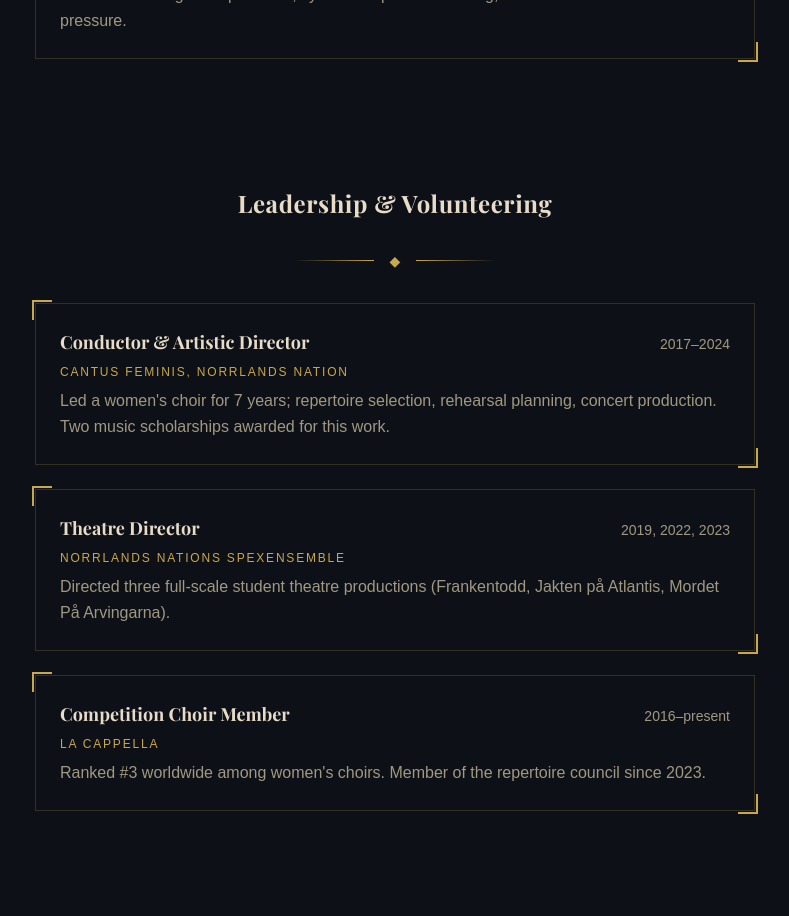
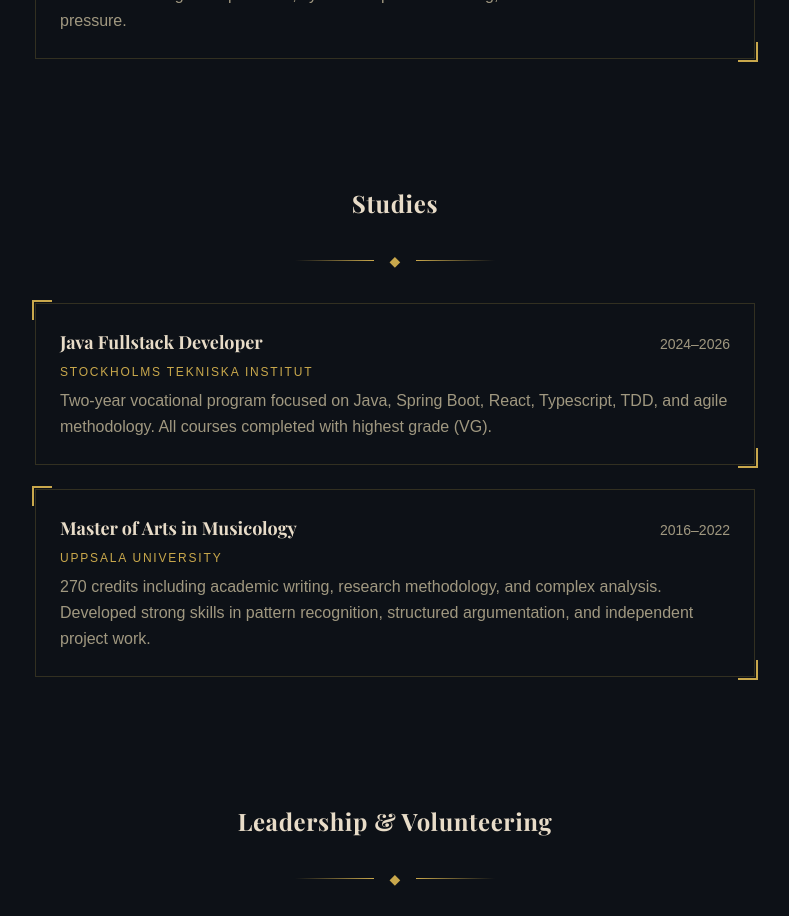
Before and after one commit to nanawally/portfolio, a Next.js app: page / in a window 1280 px wide. Shown: the part 2200-3116 px from the top of the page, without its empty margins (245-1034 px from the left). Built offline with nearby package versions, Linux system fonts and the light colour scheme; a web font is replaced by a local one.

Commit message:
Add Studies to ProSite

```diff
--- a/app/components/ProSite.tsx
+++ b/app/components/ProSite.tsx
@@ -66,6 +66,21 @@ const experience = [
     period: "nov 2024–dec 2025",
     description:
       "Technical troubleshooting of software and hardware in ambulance care systems used across Scandinavia. Responsibilities included remote diagnostics, system configuration, log analysis, and coordinating with development teams on bug reports. Working in a safety-critical medical environment taught me precision, systematic problem-solving, and clear communication under pressure.",
+  },
+];
+
+const studies = [
+  {
+    title: "Java Fullstack Developer",
+    place: "Stockholms Tekniska Institut",
+    period: "2024–2026",
+    description: "Two-year vocational program focused on Java, Spring Boot, React, Typescript, TDD, and agile methodology. All courses completed with highest grade (VG).",
+  },
+  {
+    title: "Master of Arts in Musicology",
+    place: "Uppsala University",
+    period: "2016–2022",
+    description: "270 credits including academic writing, research methodology, and complex analysis. Developed strong skills in pattern recognition, structured argumentation, and independent project work.",
   },
 ];
 
@@ -276,6 +291,35 @@ export default function ProSite() {
         </div>
       </section>
 
+      {/* Studies */}
+      <section className="max-w-3xl mx-auto px-6 py-16">
+        <h2 className="text-2xl font-serif font-bold mb-2 text-center tracking-wide">
+          Studies
+        </h2>
+        <div className="deco-divider mb-8">
+          <span className="text-primary text-sm">◆</span>
+        </div>
+        <div className="flex flex-col gap-6">
+          {studies.map((stud) => (
+            <div
+              key={stud.title}
+              className="deco-frame border border-border p-6"
+            >
+              <div className="flex justify-between items-baseline mb-2">
+                <h3 className="font-serif font-bold text-lg">{stud.title}</h3>
+                <span className="text-sm text-text-muted">{stud.period}</span>
+              </div>
+              <p className="text-xs tracking-[0.15em] text-primary uppercase mb-2">
+                {stud.place}
+              </p>
+              <p className="text-text-muted leading-relaxed">
+                {stud.description}
+              </p>
+            </div>
+          ))}
+        </div>
+      </section>
+
       {/* Leadership & Volunteering */}
       <section className="max-w-3xl mx-auto px-6 py-16">
         <h2 className="text-2xl font-serif font-bold mb-2 text-center tracking-wide">
```
